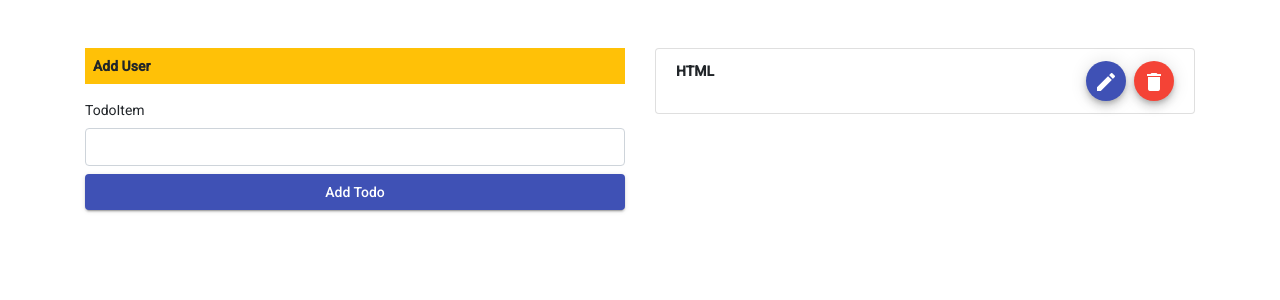
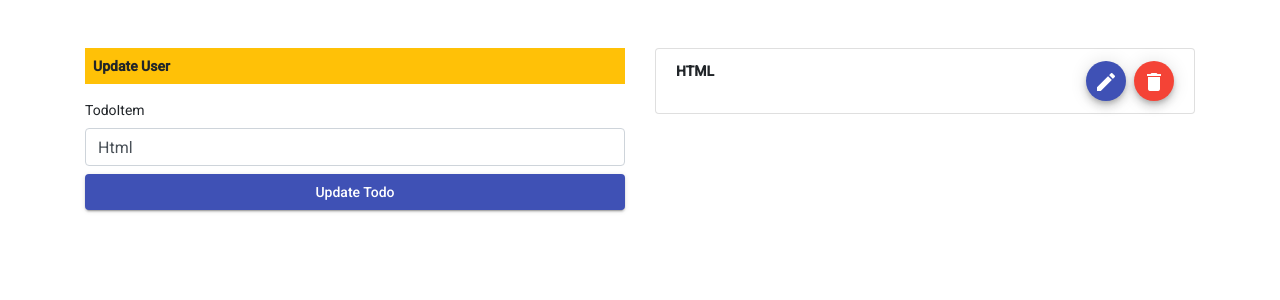
Before and after one commit to Pranoti13nimbalkar/newTodo, an Angular app: page / in a window 1280 px wide. Both pictures are taken after a click on the button "edit". Shown: the top 300 px of the page. Built offline with nearby package versions, Linux system fonts and the light colour scheme.

Commit message:
edit functionality completed

```diff
--- a/src/app/shared/component/todo/todo.component.html
+++ b/src/app/shared/component/todo/todo.component.html
@@ -13,7 +13,7 @@
                 <button  *ngIf="!isInEditMode"
                 (click)="onTodoAdd()"
                 mat-raised-button  class="w-100"  color="primary">Add Todo</button>
-                <button  *ngIf="isInEditMode" mat-raised-button   class="w-100" color="primary">Update Todo</button>
+                <button (click)="onUpdateTodo()" *ngIf="isInEditMode" mat-raised-button   class="w-100" color="primary">Update Todo</button>
             </div>
         </div>
       </div>
@@ -22,7 +22,7 @@
             <li class="list-group-item d-flex justify-content-between" *ngFor="let todo of todosArr ; trackBy: trackByTodo">
                 <strong>{{todo.todoItem.toUpperCase()}}</strong>
                <div>
-                <button class="mr-2" mat-mini-fab color="primary" ><mat-icon>edit</mat-icon></button>
+                <button (click)="onTodoEdit(todo)"  class="mr-2" mat-mini-fab color="primary" ><mat-icon>edit</mat-icon></button>
                 <button
                 (click)="onRemove(todo.todoId)"
                 mat-mini-fab color="warn"><mat-icon>delete</mat-icon></button>
--- a/src/app/shared/component/todo/todo.component.ts
+++ b/src/app/shared/component/todo/todo.component.ts
@@ -12,6 +12,7 @@ import { GetConfirmComponent } from '../get-confirm/get-confirm.component';
 })
 export class TodoComponent implements OnInit {
   isInEditMode:boolean=false
+  editId!:string
 todosArr : Array<ITodos>= todoArr
 
 @ViewChild('todoItem') todoItem !: ElementRef
@@ -70,7 +71,31 @@ trackByTodo(index:number , trackByTodo:ITodos){
           })
         }
       })
-
   }
 
+  onTodoEdit(todo:ITodos){
+    this.todoItem.nativeElement.value = todo.todoItem;
+    this.isInEditMode=true
+    this.editId = todo.todoId
+  }
+
+  onUpdateTodo(){
+    let updated_obj:ITodos={
+      todoItem : this.todoItem.nativeElement.value,
+      todoId : this.editId
+    }
+    let getIndex = this.todosArr.findIndex(t=>t.todoId === updated_obj.todoId)
+    this.todosArr[getIndex] = updated_obj
+    this.isInEditMode=false
+    this.todoItem.nativeElement.value="";
+
+
+    this._snackBar.open(`the todo item with id ${this.editId} is updated successfully..!!`,'Close',
+      {
+        horizontalPosition:'left',
+        verticalPosition:'top',
+        duration:3000
+      }
+    )
+  }
 }
```
